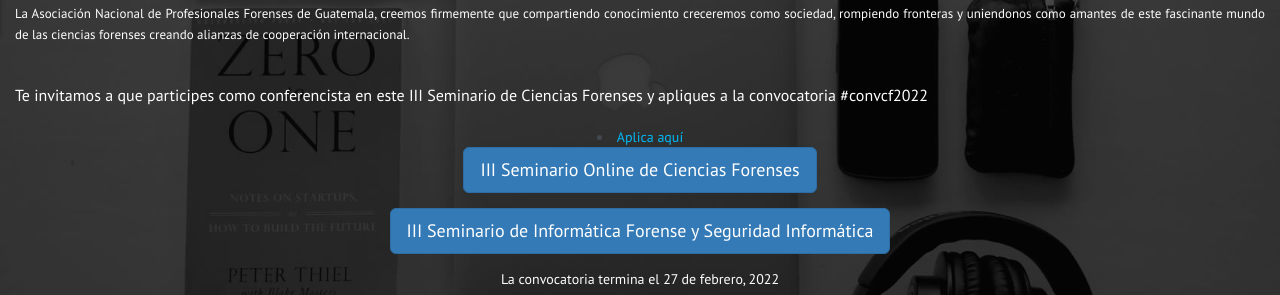
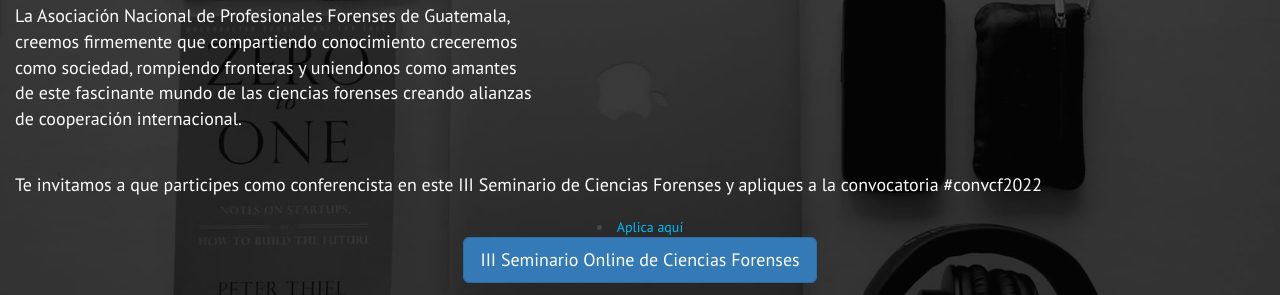
Before and after one commit to anprofor/convcf2022, a plain HTML site: page index.html in a window 1280 px wide. Shown: the part 298-593 px from the top of the page. Drawn offline with Linux system fonts and the light colour scheme.

Commit message:
Update index.html

```diff
--- a/index.html
+++ b/index.html
@@ -57,12 +57,14 @@
 					<h1>III SEMINARIO DE CIENCIAS FORENSES </h1>
 					<h1>Convocatoria para conferencistas</h1>
 
-					<p style="text-align:justify"><font size=2>
-					La Asociación Nacional de Profesionales Forenses de Guatemala, creemos firmemente que compartiendo
-				        conocimiento creceremos como sociedad, rompiendo fronteras y uniendonos como amantes de este fascinante
-					mundo de las ciencias forenses creando alianzas de cooperación internacional.</font></p>
+					<p style="text-align:justify"><font size=4>
+					La Asociación Nacional de Profesionales Forenses de Guatemala,<br>
+					creemos firmemente que compartiendo conocimiento creceremos<br>
+					como sociedad, rompiendo fronteras y uniendonos como amantes <br>
+					de este fascinante mundo de las ciencias forenses creando alianzas<br>
+					de cooperación internacional.</font></p>
 					<br>
-					<p style="text-align:justify"><font size=3>
+					<p style="text-align:justify"><font size=4>
 					Te invitamos a que participes como conferencista en este III Seminario de Ciencias Forenses y
 					apliques a la convocatoria #convcf2022 </font></p>
 
```
